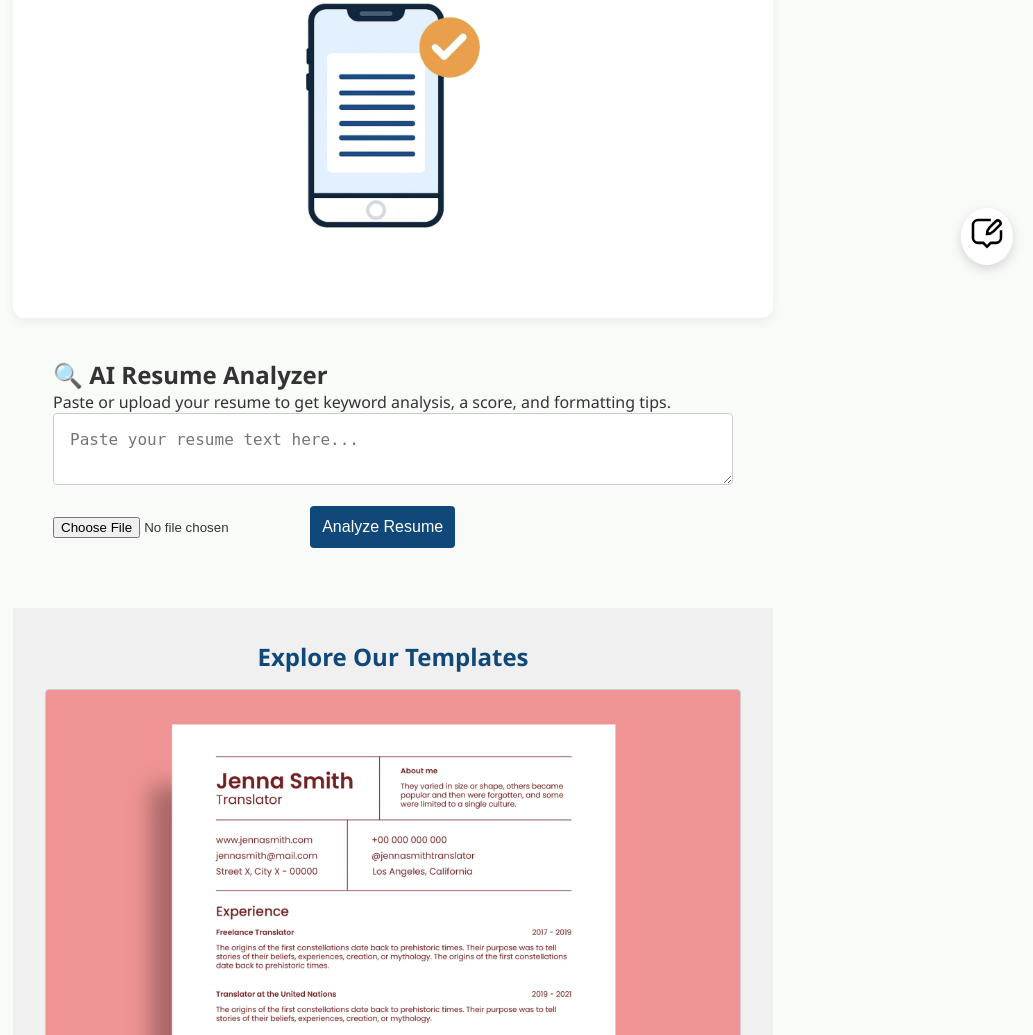
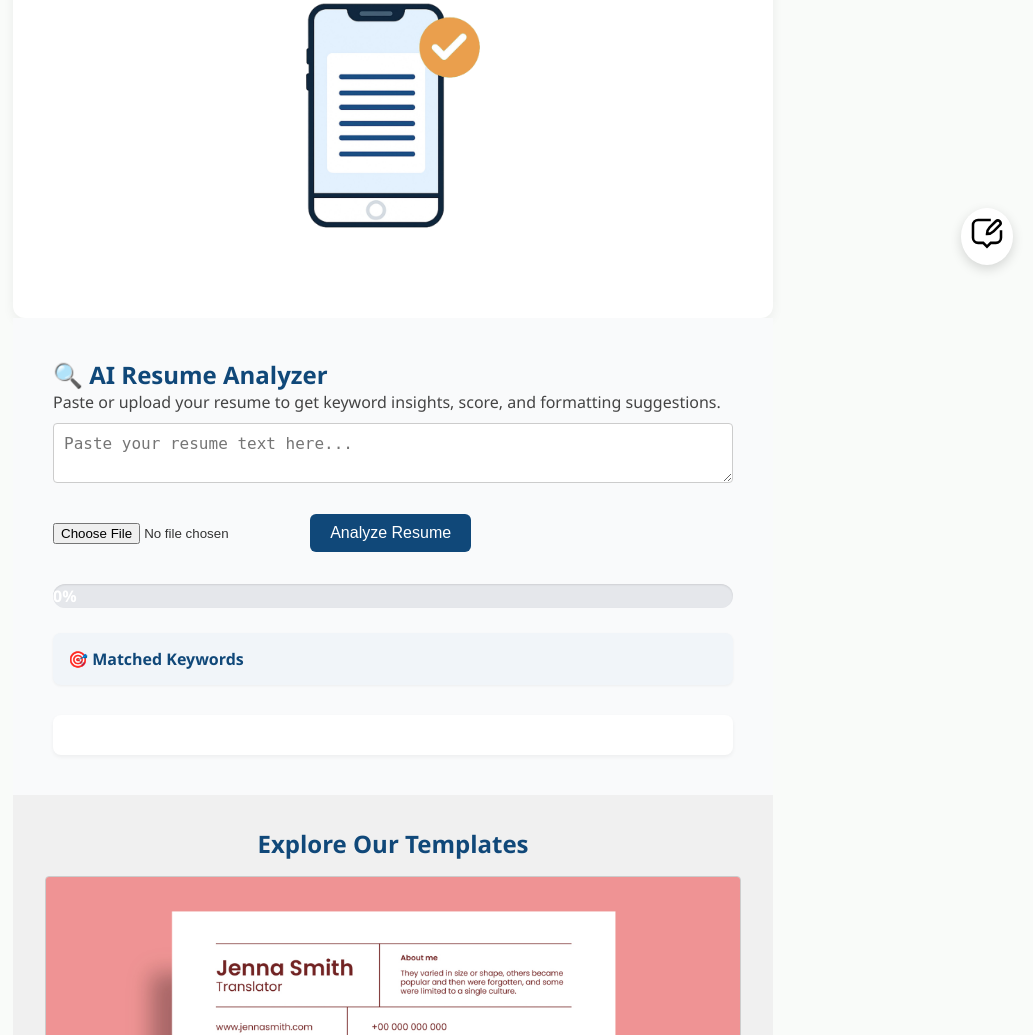
Before and after one commit to CareerAdvisor/Jobcus, a Flask app: page /resume-builder in a window 1280 px wide. Shown: the part 515-1550 px from the top of the page, without its empty margins (247-1280 px from the left). Run offline with Flask 3, Linux system fonts and the light colour scheme; some libraries are stand-ins or nearby versions.

Commit message:
Update resume-builder.html

```diff
--- a/templates/resume-builder.html
+++ b/templates/resume-builder.html
@@ -29,23 +29,28 @@
   </section>
 </div>
 
-<section id="resume-analyzer" style="padding: 40px;">
-  <h2>🔍 AI Resume Analyzer</h2>
-  <p>Paste or upload your resume to get keyword analysis, a score, and formatting tips.</p>
-  <textarea id="resume-text" placeholder="Paste your resume text here..."></textarea>
-  <input type="file" id="resumeFile" accept=".pdf,.txt,.docx" />
-  <button id="analyze-btn">Analyze Resume</button>
+<!-- Resume Analyzer -->
+<section id="resume-analyzer" style="padding: 40px; background: #f9fafb;">
+  <h2 style="color: #104879;">🔍 AI Resume Analyzer</h2>
+  <p style="color: #444;">Paste or upload your resume to get keyword insights, score, and formatting suggestions.</p>
 
-  <!-- 🎯 Visual Resume Score -->
-  <div id="score-visual" style="margin-top: 20px; width: 100%; background: #e5e7eb; height: 20px; border-radius: 8px; overflow: hidden; display: none;">
-    <div id="score-bar" style="height: 100%; width: 0; background: #2563eb; color: #fff; font-size: 12px; text-align: center; line-height: 20px;"></div>
+  <textarea id="resume-text" placeholder="Paste your resume text here..." style="width: 100%; padding: 10px; margin: 10px 0;"></textarea>
+  <input type="file" id="resumeFile" accept=".pdf,.txt,.docx" style="margin-bottom: 10px;" />
+  <button id="analyze-btn" class="primary-btn" style="background-color: #104879; color: white; padding: 10px 20px; border: none; border-radius: 6px;">Analyze Resume</button>
+
+  <!-- Score Bar -->
+  <div id="score-visual" style="margin-top: 30px; background: #e5e7eb; border-radius: 12px; overflow: hidden; height: 24px; box-shadow: inset 0 1px 2px rgba(0,0,0,0.1);">
+    <div id="score-bar" style="height: 100%; width: 0%; background: linear-gradient(to right, #f87171, #facc15, #4ade80); color: #fff; text-align: center; line-height: 24px; font-weight: bold; transition: width 1s ease-in-out;">0%</div>
   </div>
 
-  <!-- 🧠 Keyword Match Display -->
-  <div id="keyword-match" style="margin-top: 10px; font-size: 14px; color: #333;"></div>
+  <!-- Keyword Matches -->
+  <div id="keyword-match" style="margin-top: 25px; background: #f1f5f9; padding: 15px; border-radius: 8px; box-shadow: 0 1px 3px rgba(0,0,0,0.05);">
+    <h4 style="color: #104879; font-weight: 600;">🎯 Matched Keywords</h4>
+    <ul id="keyword-list" style="list-style: none; padding-left: 0; margin: 0;"></ul>
+  </div>
 
-  <!-- 🧾 Analyzer Output -->
-  <div id="analyzer-result" style="margin-top: 20px; font-family: Arial, sans-serif; font-size: 12pt;"></div>
+  <!-- Analyzer Results -->
+  <div id="analyzer-result" style="margin-top: 30px; background: #ffffff; padding: 20px; border-radius: 8px; box-shadow: 0 2px 4px rgba(0,0,0,0.05); font-family: Arial, sans-serif; font-size: 14px; line-height: 1.6;"></div>
 </section>
 
 <!-- Template Gallery -->
```
